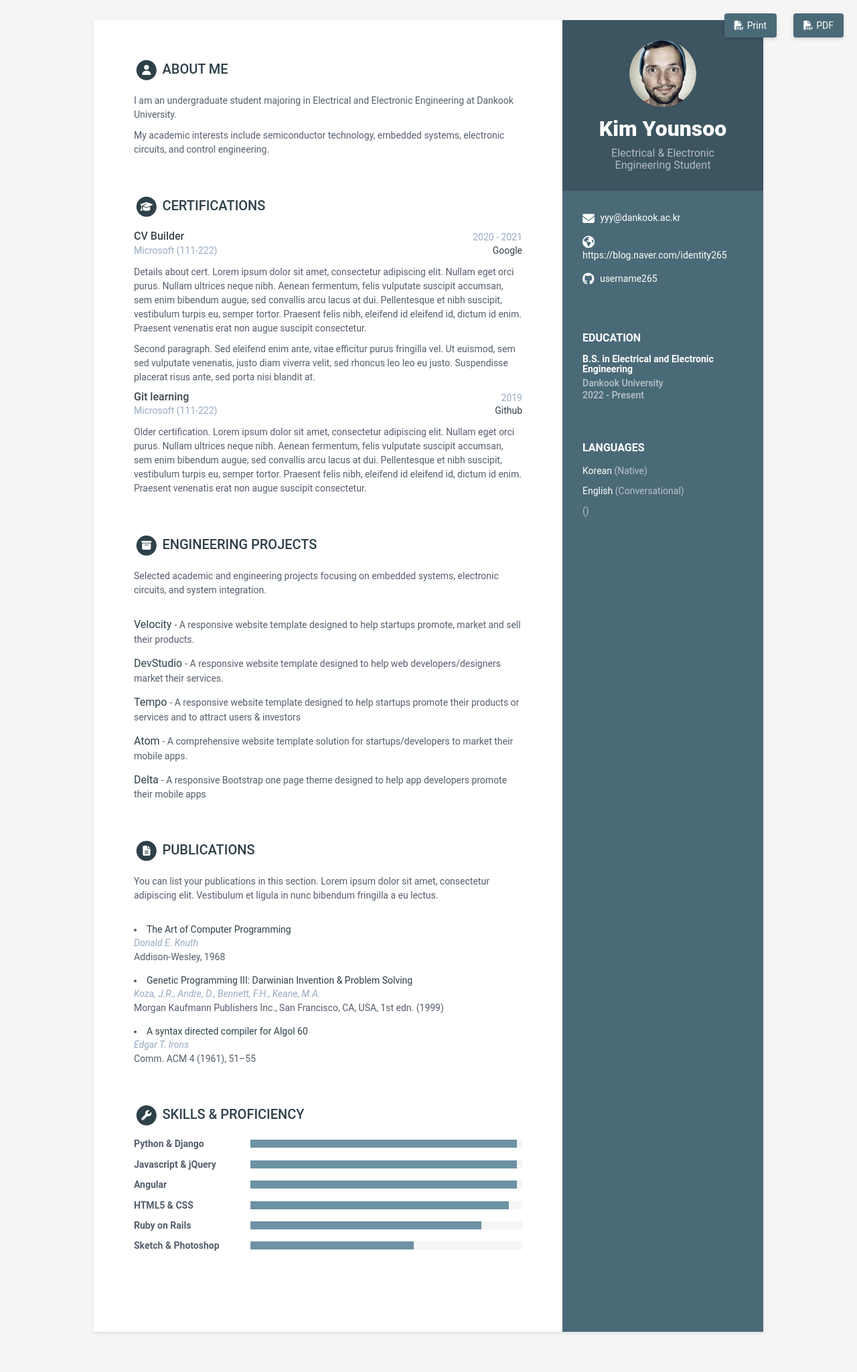
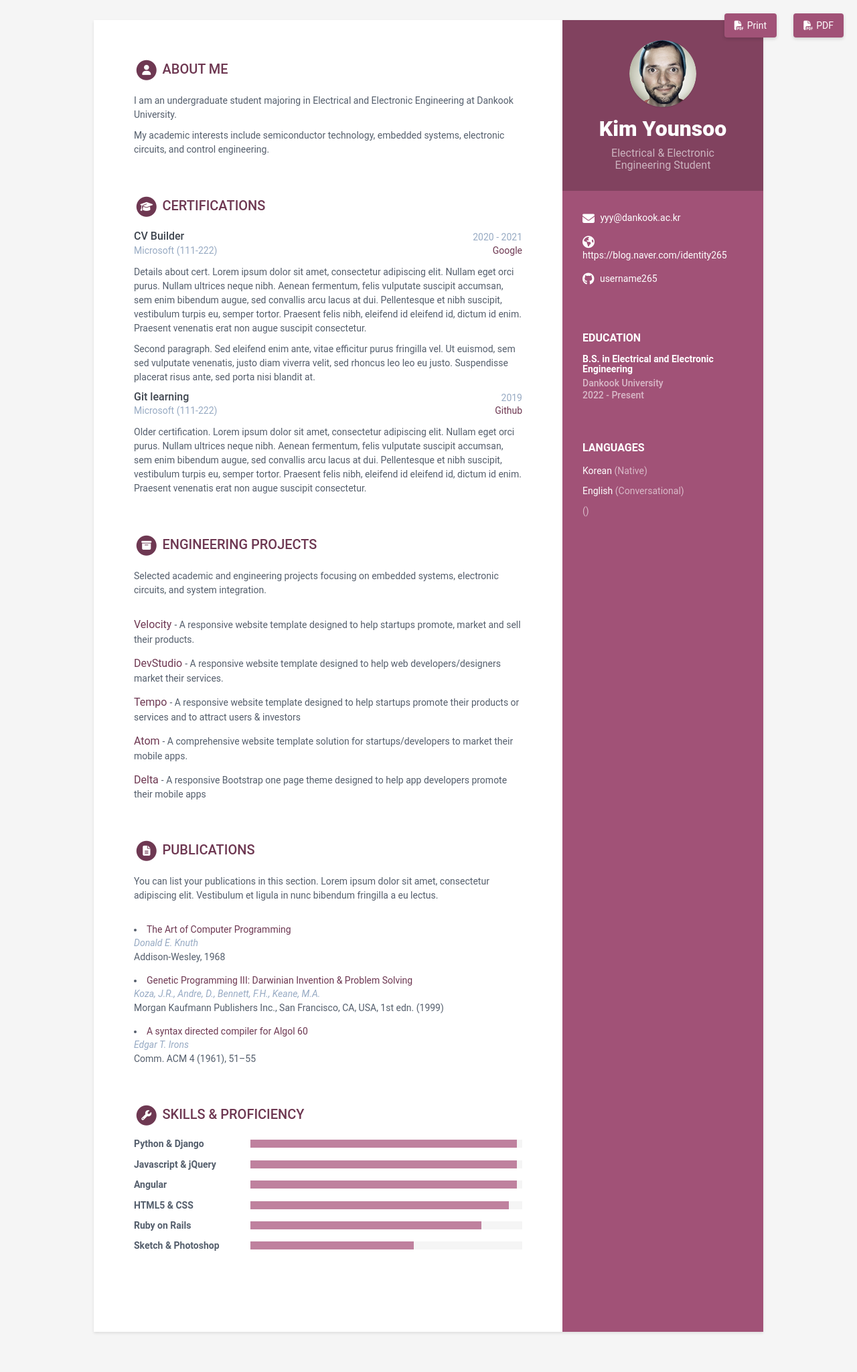
Before and after one commit to username265/username265.github.io, a Jekyll site: the page built from index.html, in a window 1280 px wide. Shown: the whole page at 67% size. Built offline with Jekyll 4.4.1, drawn with Linux system fonts in a browser that asks for light colours.

Commit message:
.
Changed theme skin from ceramic to berry in configuration.

```diff
--- a/_config.yml
+++ b/_config.yml
@@ -10,7 +10,7 @@ url: "https://username265.github.io"
 
 description: Personal CV and Engineering Portfolio
 # Style will be applied only after restarting the build or serve. Just choose one of the options.
-theme_skin: ceramic # blue turquoise green berry orange ceramic teal oceanstale
+theme_skin: berry # blue turquoise green berry orange ceramic teal oceanstale
 chrome_mobile_color: #use hex colors (ex:#1976d2) or leave empty if you don't want a color for chrome mobile searchbar
 
 # Tracker
```
